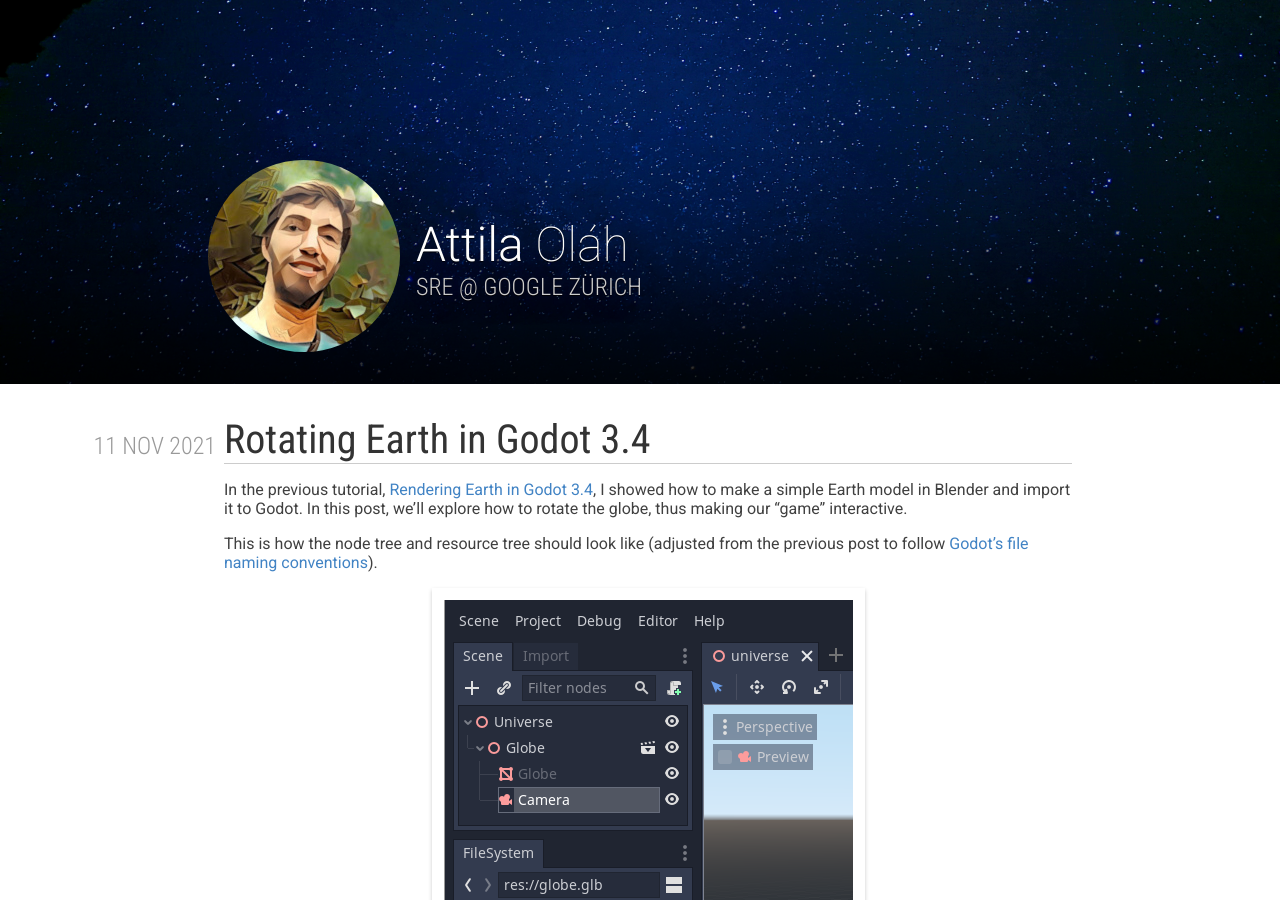
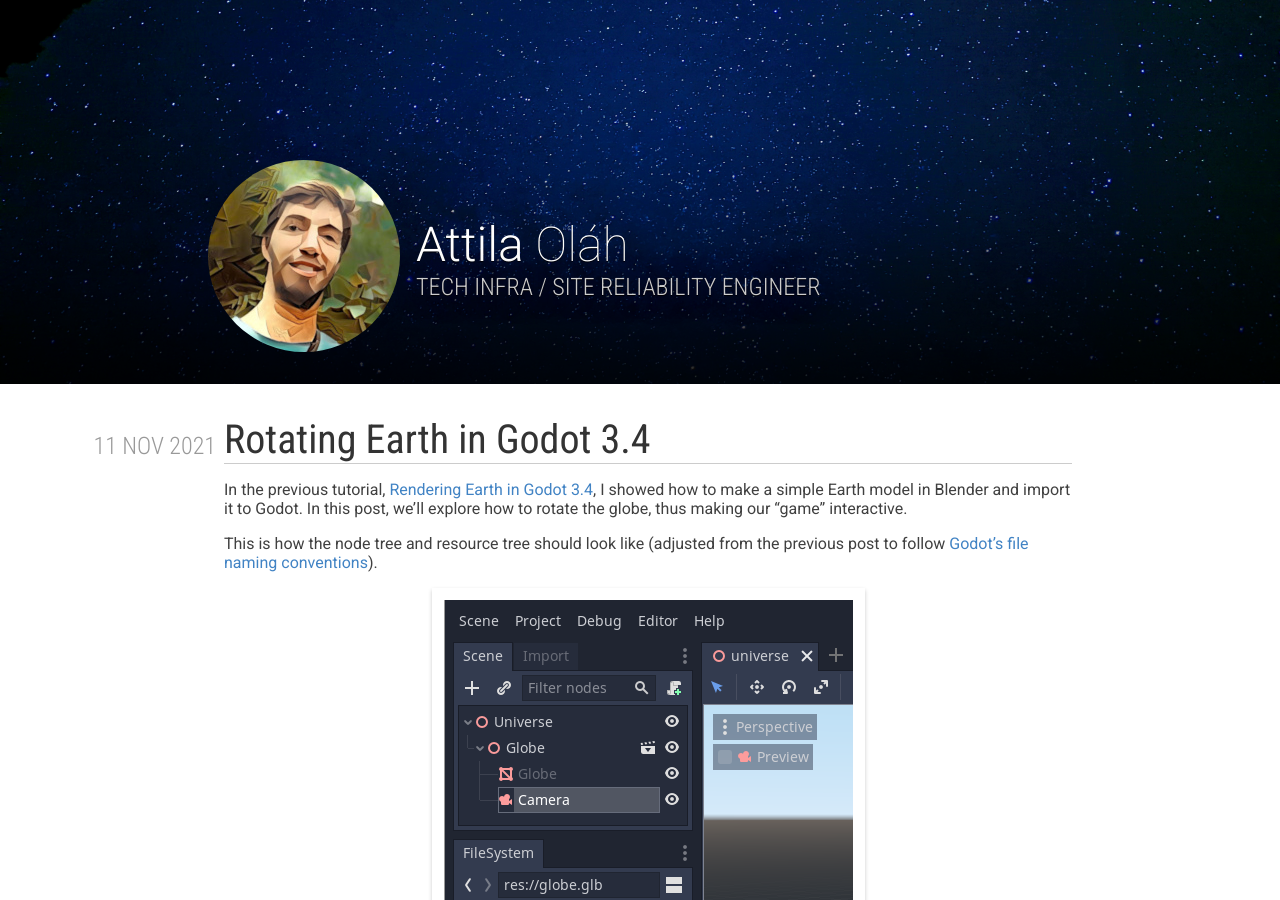
Before and after one commit to attilaolah/attilaolah.github.io, a Jekyll site: the page built from index.html, in a window 1280 px wide and 900 px high. Built offline with Jekyll 4.4.1, drawn with Linux system fonts in a browser that asks for light colours; formulas are drawn with MathJax 3; the list of posts is cut into pages by our own code.

Commit message:
Update headline.

```diff
--- a/_layouts/base.html
+++ b/_layouts/base.html
@@ -48,7 +48,7 @@
       <div class="content" itemprop="author" itemscope itemtype="https://data-vocabulary.org/Person">
         <div class="avatar"></div>
         <h2><a href="{{ site.url }}" itemprop="url"><span itemprop="name"><strong itemprop="givenName">Attila</strong> <span itemprop="familyName">Ol&aacute;h</span></span></a></h2>
-        <h3 class="condensed thin"><strong>SRE</strong> @ <a href="//careers.google.com/locations/zurich">Google Zürich</a></h3>
+        <h3 class="condensed thin">Tech Infra / <strong>Site Reliability Engineer</strong></h3>
         <link itemprop="nationality" href="https://en.wikipedia.org/wiki/Serbia">
         <link itemprop="nationality" href="https://en.wikipedia.org/wiki/Hungary">
       </div>
```
